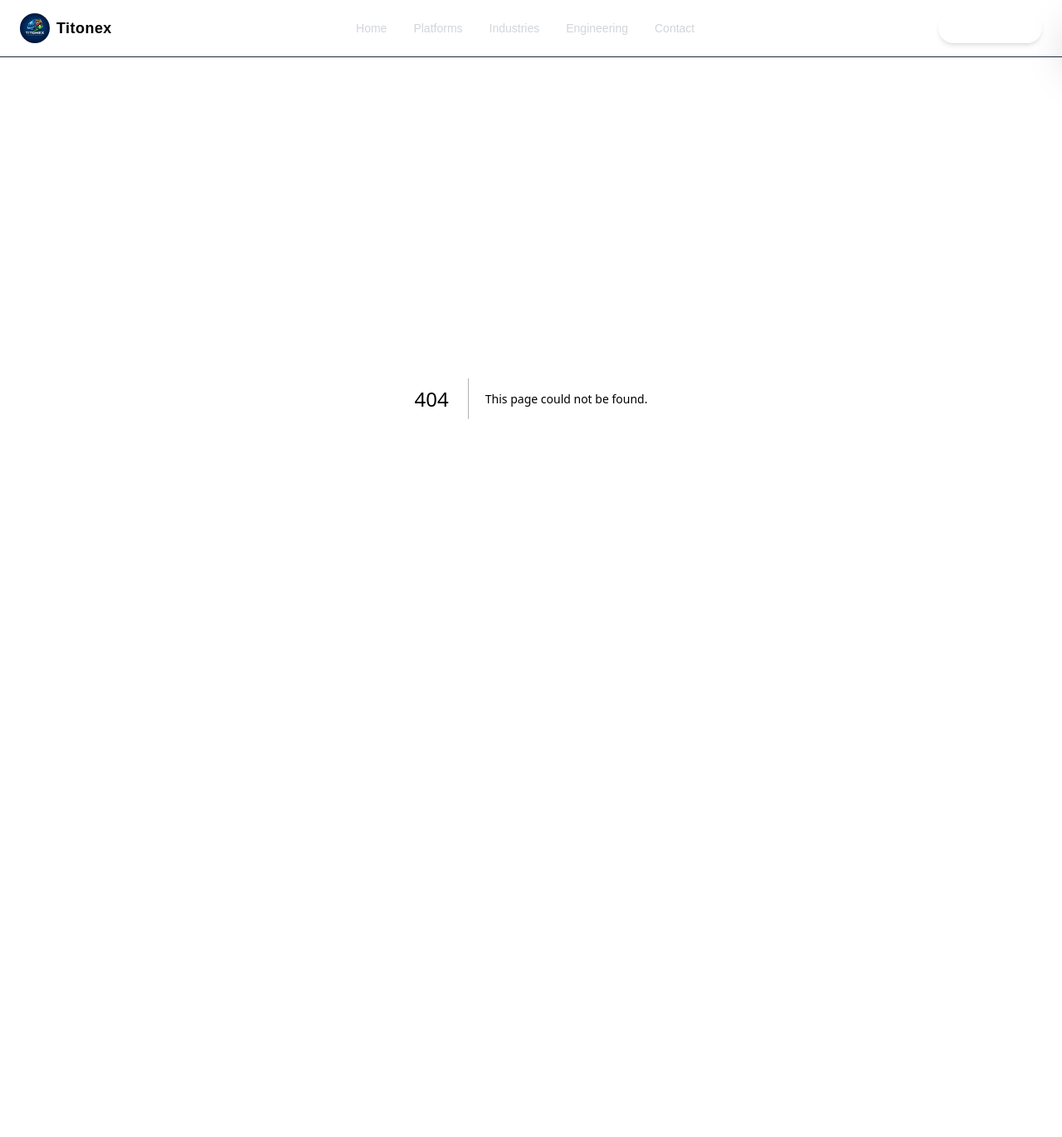
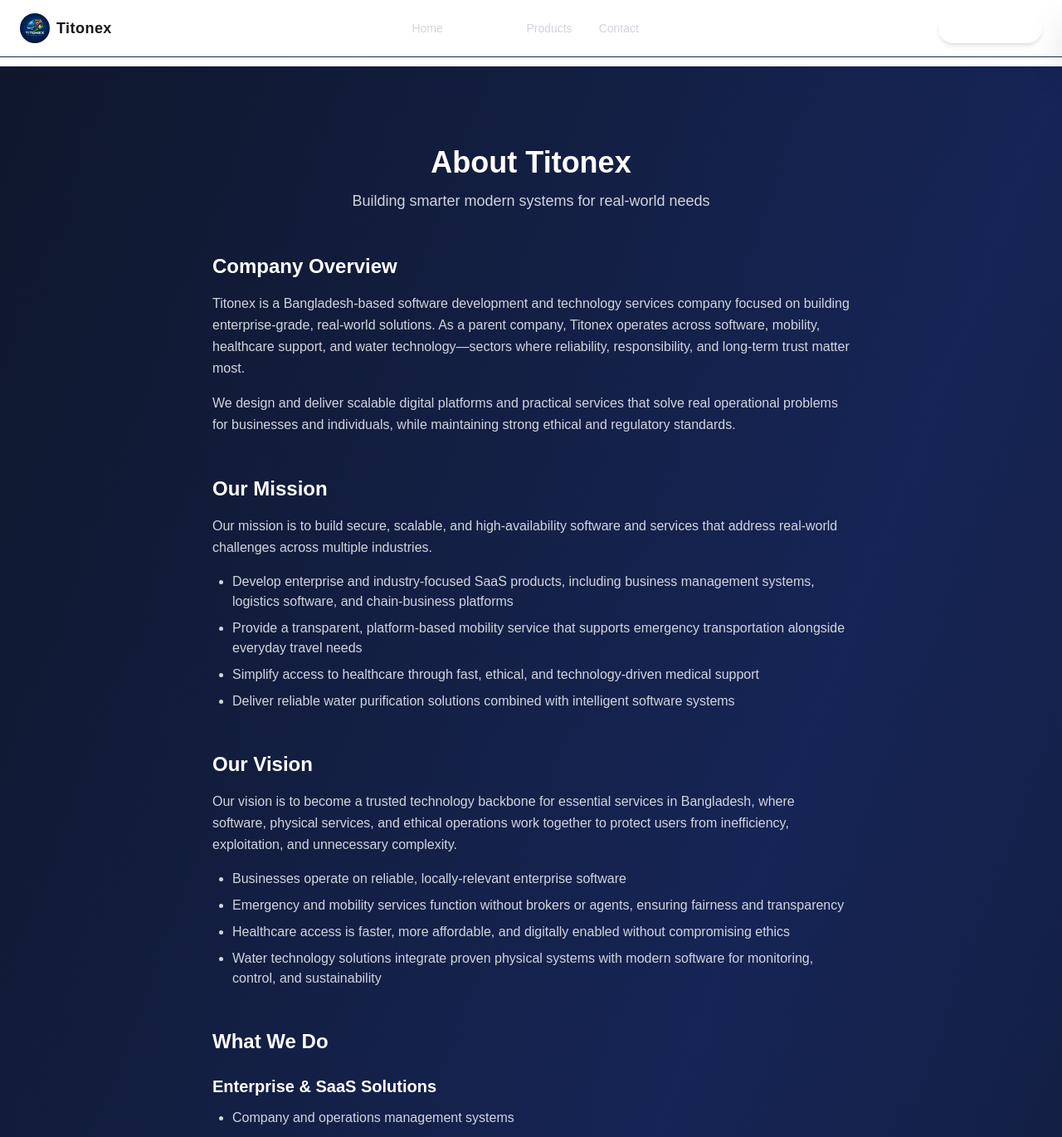
Before and after one commit to riahmad-swe/titonex, a Next.js app: page /about in a window 1280 px wide. Before the commit this address had no page. Shown: the top 1370 px of the page at 83% size. Before the commit the page ends 880 px from the top, so only its background shows below. Built offline with nearby package versions, Linux system fonts and the light colour scheme; a web font is replaced by a local one.

Commit message:
feat: add about page

```diff
--- /dev/null
+++ b/app/about/page.tsx
@@ -0,0 +1,285 @@
+import type { Metadata } from "next";
+
+export const metadata: Metadata = {
+	title: "About",
+	description:
+		"Learn about Titonex, a Bangladesh-based software company building enterprise-grade software, mobility platform, healthcare support system, and water purification solutions.",
+};
+
+export default function AboutPage() {
+	return (
+		<main className="mx-auto 2xl:px-96 lg:px-64 md:px-24 px-6 pt-16 md:pt-24 pb-24 bg-linear-to-br from-slate-900 via-blue-950 to-slate-900 text-gray-300">
+			{/* Page Header */}
+			<header className="mb-12 text-center">
+				<h1 className="text-3xl md:text-4xl font-bold text-white mb-3">
+					About Titonex
+				</h1>
+				<p className="text-lg text-gray-300 leading-relaxed">
+					Building smarter modern systems for real-world needs
+				</p>
+			</header>
+
+			{/* Company Overview */}
+			<section className="mb-12">
+				<h2 className="text-2xl font-semibold text-white mb-4">
+					Company Overview
+				</h2>
+				<p className="leading-relaxed mb-4">
+					Titonex is a Bangladesh-based software development and
+					technology services company focused on building
+					enterprise-grade, real-world solutions. As a parent company,
+					Titonex operates across software, mobility, healthcare
+					support, and water technology—sectors where reliability,
+					responsibility, and long-term trust matter most.
+				</p>
+				<p className="leading-relaxed">
+					We design and deliver scalable digital platforms and
+					practical services that solve real operational problems for
+					businesses and individuals, while maintaining strong ethical
+					and regulatory standards.
+				</p>
+			</section>
+
+			{/* Mission */}
+			<section className="mb-12">
+				<h2 className="text-2xl font-semibold text-white mb-4">
+					Our Mission
+				</h2>
+				<p className="leading-relaxed mb-4">
+					Our mission is to build secure, scalable, and
+					high-availability software and services that address
+					real-world challenges across multiple industries.
+				</p>
+				<ul className="list-disc pl-6 space-y-2">
+					<li>
+						Develop enterprise and industry-focused SaaS products,
+						including business management systems, logistics
+						software, and chain-business platforms
+					</li>
+					<li>
+						Provide a transparent, platform-based mobility service
+						that supports emergency transportation alongside
+						everyday travel needs
+					</li>
+					<li>
+						Simplify access to healthcare through fast, ethical, and
+						technology-driven medical support
+					</li>
+					<li>
+						Deliver reliable water purification solutions combined
+						with intelligent software systems
+					</li>
+				</ul>
+			</section>
+
+			{/* Vision */}
+			<section className="mb-12">
+				<h2 className="text-2xl font-semibold text-white mb-4">
+					Our Vision
+				</h2>
+				<p className="leading-relaxed mb-4">
+					Our vision is to become a trusted technology backbone for
+					essential services in Bangladesh, where software, physical
+					services, and ethical operations work together to protect
+					users from inefficiency, exploitation, and unnecessary
+					complexity.
+				</p>
+				<ul className="list-disc pl-6 space-y-2">
+					<li>
+						Businesses operate on reliable, locally-relevant
+						enterprise software
+					</li>
+					<li>
+						Emergency and mobility services function without brokers
+						or agents, ensuring fairness and transparency
+					</li>
+					<li>
+						Healthcare access is faster, more affordable, and
+						digitally enabled without compromising ethics
+					</li>
+					<li>
+						Water technology solutions integrate proven physical
+						systems with modern software for monitoring, control,
+						and sustainability
+					</li>
+				</ul>
+			</section>
+
+			{/* What We Do */}
+			<section className="mb-12">
+				<h2 className="text-2xl font-semibold text-white mb-6">
+					What We Do
+				</h2>
+
+				{/* Enterprise & SaaS */}
+				<div className="mb-10">
+					<h3 className="text-xl font-semibold text-white mb-3">
+						Enterprise & SaaS Solutions
+					</h3>
+					<ul className="list-disc pl-6 space-y-2">
+						<li>Company and operations management systems</li>
+						<li>
+							SaaS platforms for logistics, supply chains, and
+							service-based businesses
+						</li>
+						<li>
+							Custom enterprise solutions designed for scalability
+							and long-term use
+						</li>
+					</ul>
+				</div>
+
+				{/* Gari-X */}
+				<div className="mb-12">
+					<h3 className="text-xl font-semibold text-white mb-3">
+						Gari-X – Mobility & Emergency Platform
+					</h3>
+					<p className="mb-4 leading-relaxed">
+						Gari-X operates strictly as a technology platform, not a
+						transport operator. The platform is designed to protect
+						users from agent-based exploitation and ensure
+						transparent pricing and accountability.
+					</p>
+					<ul className="list-disc pl-6 space-y-2">
+						<li>Emergency transportation services</li>
+						<li>
+							Regular ride options similar to ride-sharing
+							platforms
+						</li>
+						<li>Long-distance and tour bookings</li>
+						<li>Airport pickup and drop-off services</li>
+						<li>School pickup and drop services</li>
+					</ul>
+				</div>
+
+				{/* Sustho */}
+				<div className="mb-12">
+					<h3 className="text-xl font-semibold text-white mb-3">
+						Sustho – Digital Healthcare Support
+					</h3>
+					<p className="mb-4 leading-relaxed">
+						Sustho is a digital healthcare coordination platform
+						designed to reduce delays, cost barriers, and dependency
+						on intermediaries in medical access.
+					</p>
+					<ul className="list-disc pl-6 space-y-2">
+						<li>
+							Online consultation with registered and specialty
+							doctors
+						</li>
+						<li>Prescriptions and immediate treatment guidance</li>
+						<li>
+							Access to senior and nationally recognized doctors
+							without travel
+						</li>
+						<li>Discounted partner diagnostic lab services</li>
+						<li>
+							Follow-ups, report reviews, and updated
+							prescriptions
+						</li>
+						<li>
+							Blood bank information, health tips, and medical
+							updates
+						</li>
+					</ul>
+					<p className="mt-3 text-sm text-gray-400">
+						Sustho supports healthcare delivery but does not replace
+						physical medical treatment or emergency services.
+					</p>
+				</div>
+
+				{/* Water Technology */}
+				<div>
+					<h3 className="text-xl font-semibold text-white mb-3">
+						Water Technology Solutions
+					</h3>
+					<ul className="list-disc pl-6 space-y-2">
+						<li>Home RO filter installation</li>
+						<li>Water quality testing</li>
+						<li>Iron removal plant installation</li>
+						<li>Swimming pool water treatment</li>
+						<li>Industrial wastewater management systems</li>
+						<li>
+							De-mineralized water plants for pharmaceutical and
+							industrial use
+						</li>
+					</ul>
+					<p className="mt-3 leading-relaxed">
+						Alongside physical services, we build and integrate
+						software systems for monitoring, control, and
+						operational efficiency.
+					</p>
+				</div>
+			</section>
+
+			{/* Engineering Philosophy */}
+			<section className="mb-12">
+				<h2 className="text-2xl font-semibold text-white mb-4">
+					Engineering & Operations Philosophy
+				</h2>
+				<p className="leading-relaxed mb-4">
+					Our engineering approach is built on three core principles:
+				</p>
+				<ul className="list-disc pl-6 space-y-2">
+					<li>Security-first design</li>
+					<li>Scalable architecture</li>
+					<li>High-availability systems</li>
+				</ul>
+				<p className="mt-4 leading-relaxed">
+					We design systems that are resilient, maintainable, and
+					capable of operating under real-world pressure.
+				</p>
+			</section>
+
+			{/* Ethics & Compliance */}
+			<section className="mb-12">
+				<h2 className="text-2xl font-semibold text-white mb-4">
+					Ethics, Safety & Compliance
+				</h2>
+				<ul className="list-disc pl-6 space-y-2">
+					<li>Privacy and data protection</li>
+					<li>Medical ethics and informed consent</li>
+					<li>Non-discrimination and equal access</li>
+					<li>
+						Regulatory alignment with Bangladesh laws and applicable
+						standards
+					</li>
+				</ul>
+				<p className="mt-4 leading-relaxed">
+					Ethical responsibility is embedded into both our technology
+					and service operations.
+				</p>
+			</section>
+
+			{/* Who We Serve */}
+			<section className="mb-12">
+				<h2 className="text-2xl font-semibold text-white mb-4">
+					Who We Serve
+				</h2>
+				<ul className="list-disc pl-6 space-y-2">
+					<li>Enterprises and SMEs</li>
+					<li>Service-based businesses</li>
+					<li>Industry operators</li>
+					<li>Individual consumers</li>
+				</ul>
+				<p className="mt-3 text-sm text-gray-400">
+					(Excluding direct government service at this stage.)
+				</p>
+			</section>
+
+			{/* Why Titonex */}
+			<section>
+				<h2 className="text-2xl font-semibold text-white mb-4">
+					Why Titonex
+				</h2>
+				<p className="leading-relaxed">
+					At Titonex, we do not build technology for
+					experimentation—we build it for real use, real
+					responsibility, and real impact. Our focus is long-term
+					trust, operational clarity, and systems that people can
+					depend on when it matters most.
+				</p>
+			</section>
+		</main>
+	);
+}
--- a/app/components/Navbar.tsx
+++ b/app/components/Navbar.tsx
@@ -8,9 +8,8 @@
 
 const navLinks = [
 	{ name: "Home", href: "/" },
-	{ name: "Platforms", href: "/platforms" },
-	{ name: "Industries", href: "/industries" },
-	{ name: "Engineering", href: "/engineering" },
+	{ name: "About", href: "/about" },
+	{ name: "Products", href: "/products" },
 	{ name: "Contact", href: "/contact" },
 ];
 
--- a/app/page.tsx
+++ b/app/page.tsx
@@ -258,7 +258,8 @@
 							<ul className="space-y-2 text-sm">
 								<li>
 									<a
-										href="#"
+										href="/about"
+										target="_blank"
 										className="
           group inline-flex items-center gap-1
           text-gray-400
```
